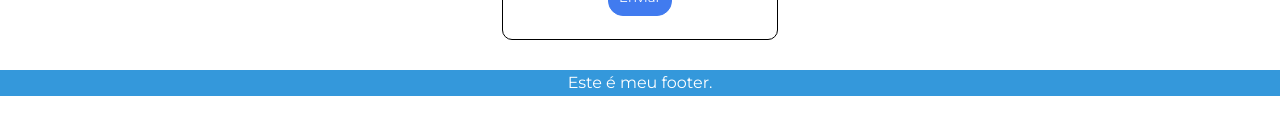
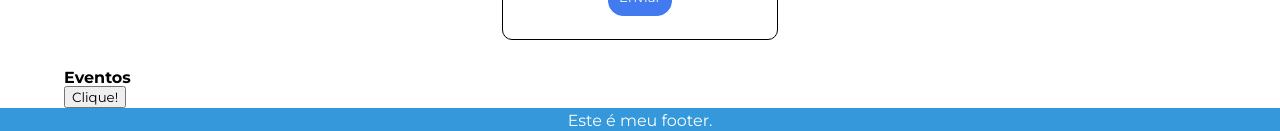
Before and after one commit to jvfreitasl/Bootcamp-Front-end-Development, a React (Create React App) app in the folder FE-Introdução/UN03_Componentes/componentes/: page / in a window 1280 px wide. Shown: the part 865-996 px from the top of the page. Before the commit the page ends 961 px from the top, so only its background shows below. Built offline with nearby package versions, Linux system fonts and the light colour scheme.

Commit message:
Alterações na atividade_03 e Adicionando propriedades ao projeto da UN03

```diff
--- a/FE-Introdução/UN03_Componentes/componentes/src/App.js
+++ b/FE-Introdução/UN03_Componentes/componentes/src/App.js
@@ -5,6 +5,11 @@ import Footer from "./components/Footer/Footer";
 import Filmes from "./components/Filmes/Filmes";
 import Form from "./components/Form/Form";
 function App() {
+
+  function handleClick(){
+    alert('Olá')
+  }
+
   return (
     <>
       <Header />
@@ -15,6 +20,11 @@ function App() {
           <h2>Gostou? Entre em contato conosco.</h2>
           <Form/>
         </section>
+        <section>
+          <h2>Eventos</h2>
+          <button onMouseClick={handleClick}>Clique!</button> {/*Ao clicar o evento irá exibir.*/}
+          {/* <button onMouseEnter={handleClick}>Clique!</button> - Ao entrar em contato o alerta é exibido */ }
+        </section>
       </div>
       <Footer />
     </>
```
Also changed, not shown: 1 other file (tests, documents, lock files or other folders).
